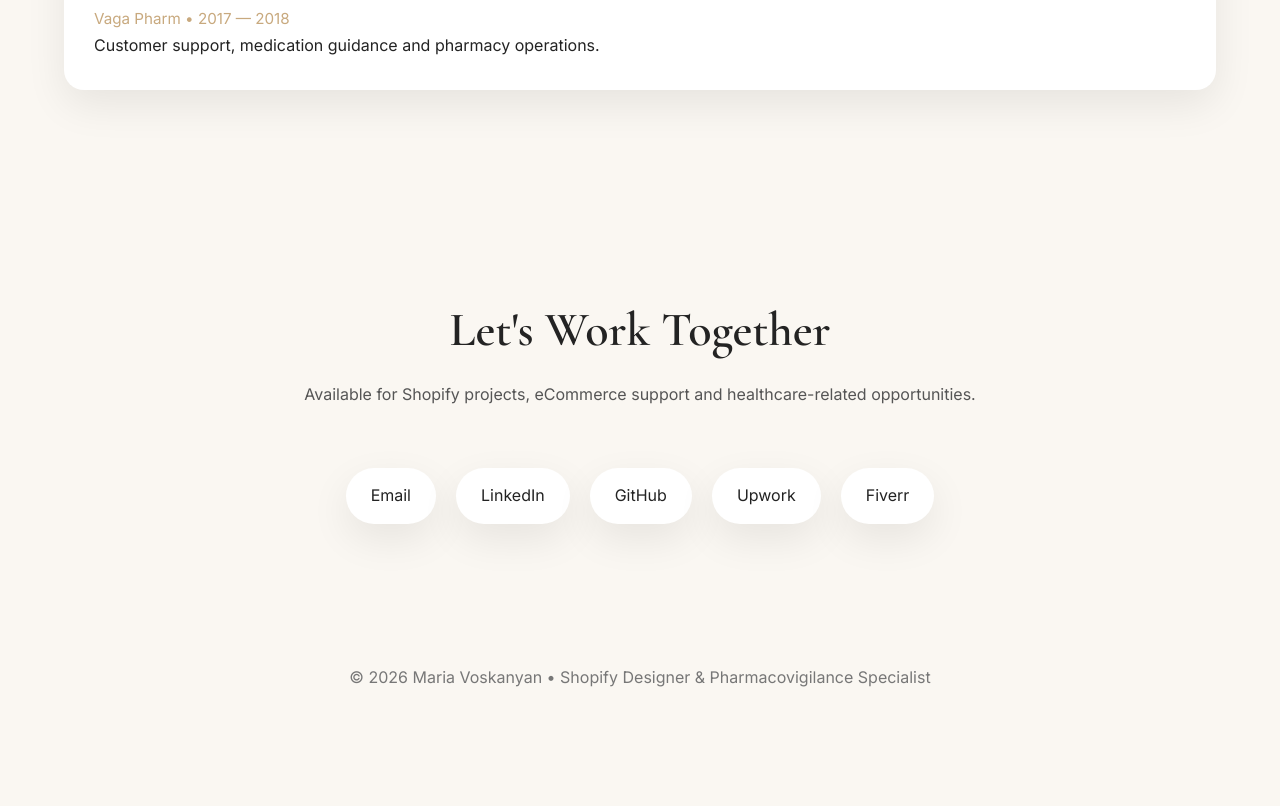
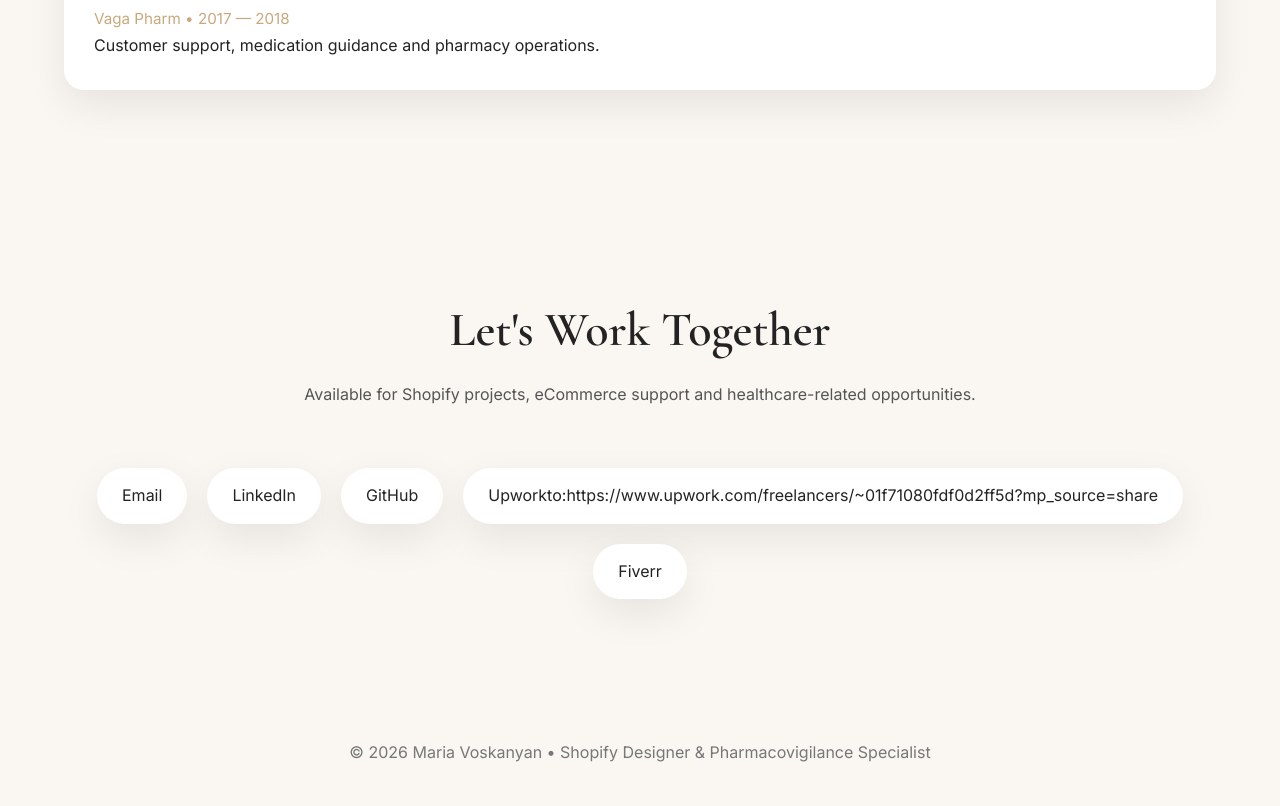
Before and after one commit to mariavoskanyan679-hub/healthcare-shopify-portfolio, a plain HTML site: page index.html in a window 1280 px wide. Shown: the part 3493-4299 px from the top of the page. Before the commit the page ends 4224 px from the top, so only its background shows below. Drawn offline with nearby package versions, Linux system fonts and the light colour scheme.

Commit message:
Update index.html

```diff
--- a/index.html
+++ b/index.html
@@ -484,7 +484,7 @@ Available for Shopify projects, eCommerce support and healthcare-related opportu
 <a href="mailto:mnatsakanyan-maria@mail.ru">Email</a>
 <a href="#">LinkedIn</a>
 <a href="#">GitHub</a>
-<a href="#">Upwork</a>
+<a href="#">Upworkto:https://www.upwork.com/freelancers/~01f71080fdf0d2ff5d?mp_source=share</a>
 <a href="#">Fiverr</a>
 </div>
 </div>
```
